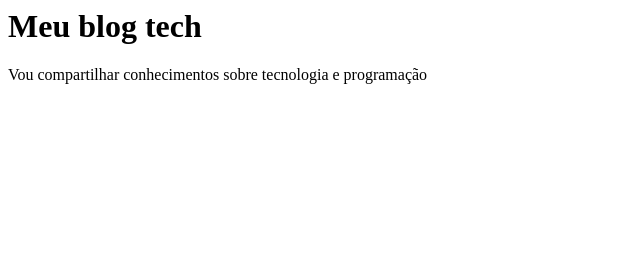
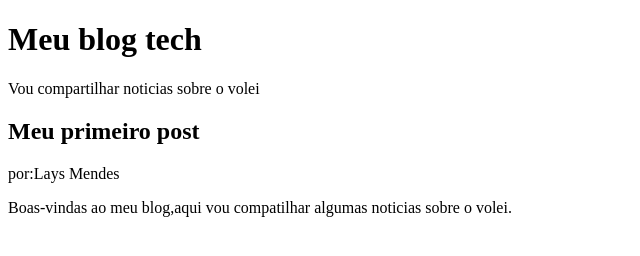
Before and after one commit to laizazevedo-cyber/laiz-mendes, a plain HTML site: page index.html in a window 1280 px wide. Shown: the whole page, without its empty margins (0-640 px from the left). Drawn offline with Linux system fonts and the light colour scheme.

Commit message:
aula 1 lays

```diff
--- a/index.html
+++ b/index.html
@@ -1,14 +1,19 @@
-<h1>Meu blog tech</h1>
-<p>Vou compartilhar conhecimentos sobre tecnologia e programação </p>
-
 <!DOCTYPE html>
 <html lang="pt-br">
-<head>
-    <meta charset="UTF-8">
-    <meta name="viewport" content="width=device-width, initial-scale=1.0">
-    <title>Document</title>
-</head>
-<body>
+    <head>
+        <meta charset="UTF-8">
+        <meta name="viewport"
+        content="width=device-width, initial-scale=1.0">
+        <title>blog</title>
+    </head>
+    <body>
+        <h1>Meu blog tech</h1>
+        <p>Vou compartilhar noticias sobre o volei</p>
 
-</body>
+        <h2>Meu primeiro post</h2>
+        <p>por:Lays Mendes</p>
+        <p>Boas-vindas ao meu blog,aqui vou compatilhar algumas noticias
+        sobre o volei.</p>
+
+    </body>
 </html>
```
